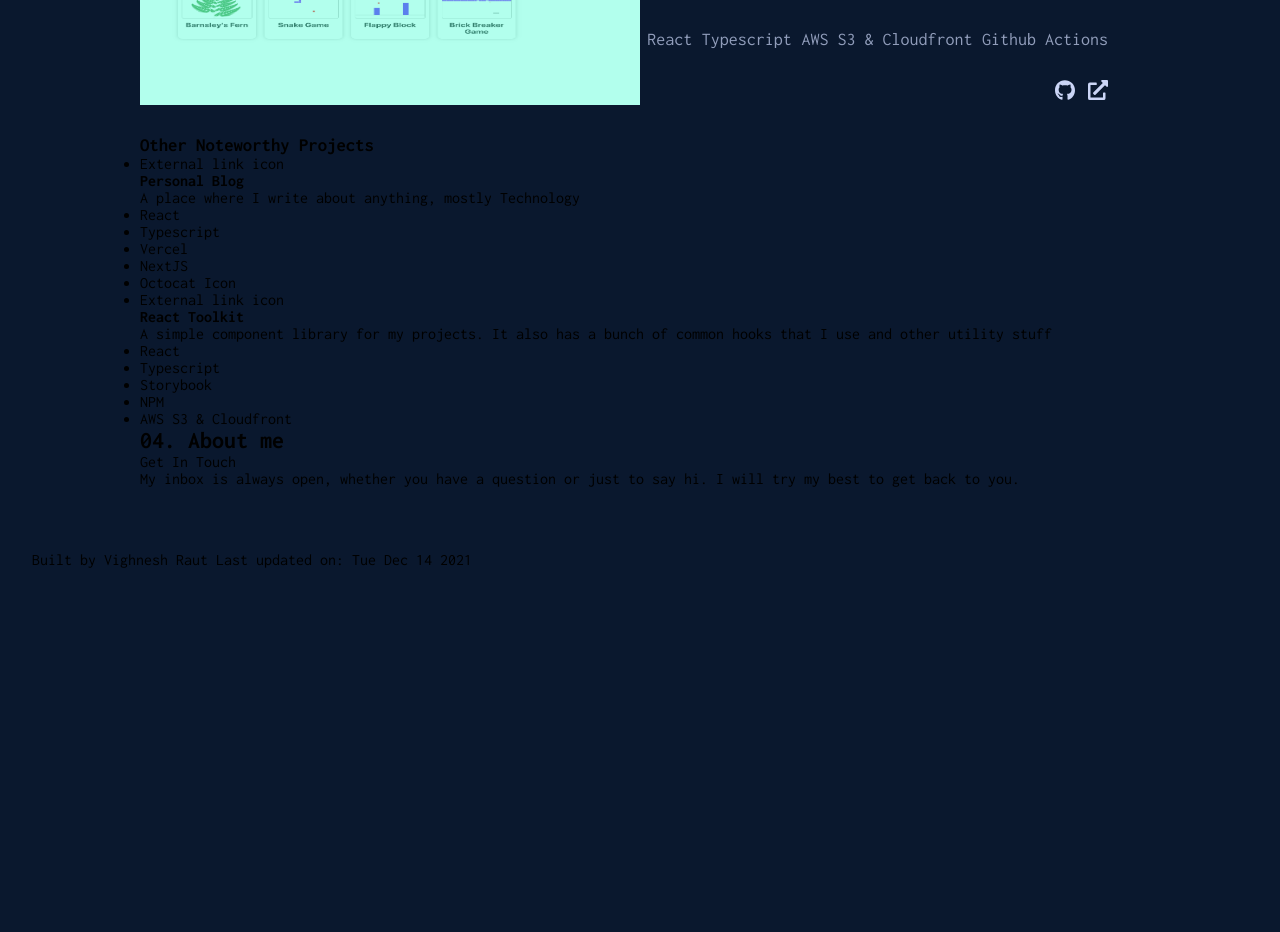
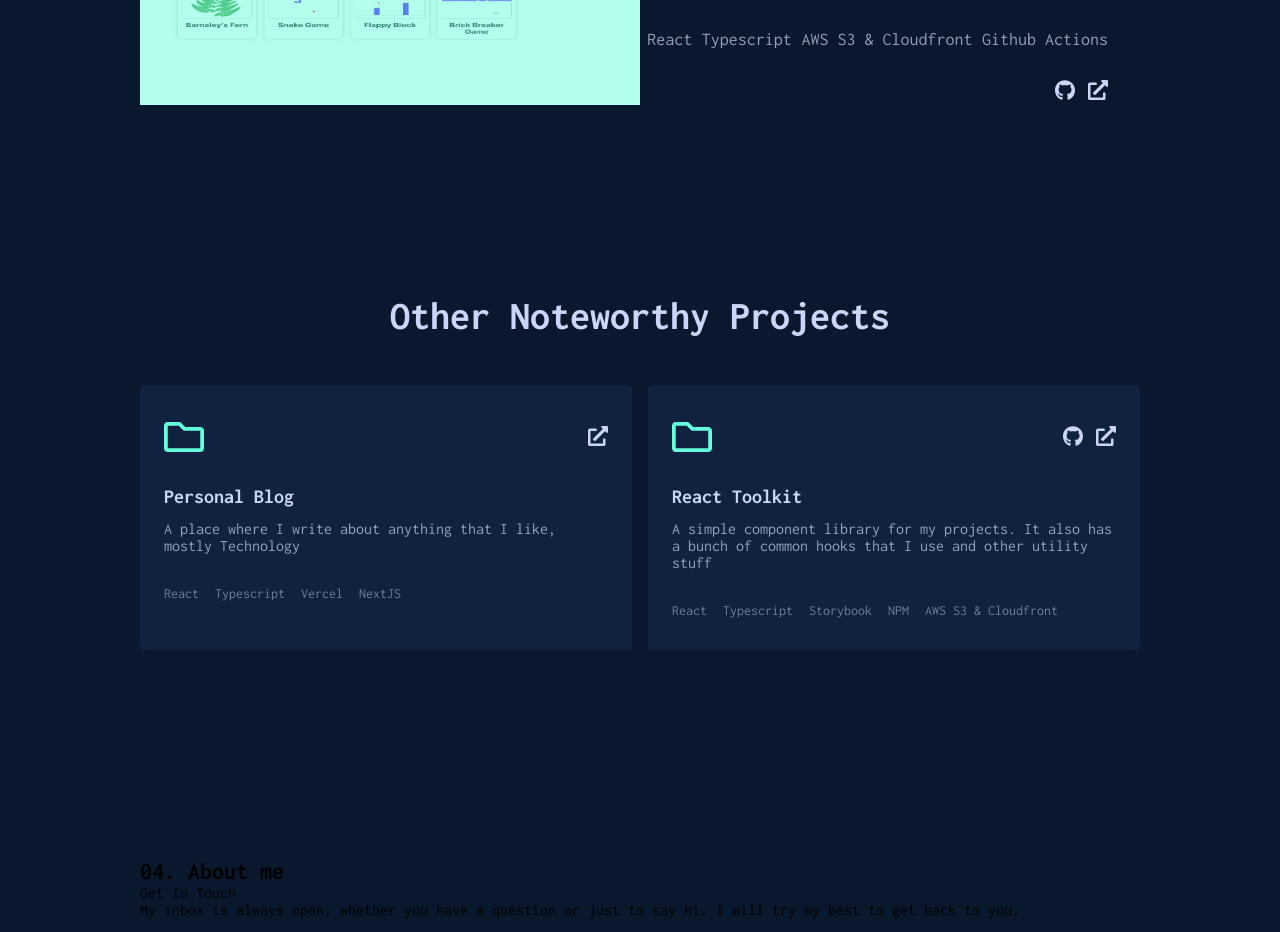
Before and after one commit to vighnesh153/vighnesh153.com_v2, a Next.js app: page / in a window 1280 px wide. Shown: the part 3700-4632 px from the top of the page. Before the commit the page ends 4268 px from the top, so only its background shows below. Built offline with nearby package versions, Linux system fonts and the light colour scheme.

Commit message:
feat: implement styles for otherNoteWorthy projects

```diff
--- a/components/Projects/FeaturedProjects.tsx
+++ b/components/Projects/FeaturedProjects.tsx
@@ -61,10 +61,7 @@ const FeaturedProjects = (): JSX.Element => {
                   </li>
                 </ul>
               </div>
-              <div
-                className="featured-project-image"
-                style={{ position: 'relative' }}
-              >
+              <div className="featured-project-image">
                 <Anchor
                   href={links.demo}
                   openInNewTab
--- /dev/null
+++ b/components/Projects/OtherNoteworthyProjects.tsx
@@ -0,0 +1,90 @@
+/**
+ * @author Vighnesh Raut <me@vighnesh153.com>
+ */
+
+import React from 'react';
+
+import config from 'config';
+
+import Folder from 'icons/Folder';
+import Octocat from 'icons/Octocat';
+import ExternalLink from 'icons/ExternalLink';
+
+import Anchor from 'components/Anchor';
+
+const OtherNoteworthyProjects = (): JSX.Element => {
+  return (
+    <section
+      id="other-noteworthy-projects"
+      className="other-noteworthy-projects"
+    >
+      <h3 className="other-noteworthy-projects-section-title">
+        Other Noteworthy Projects
+      </h3>
+
+      <ul className="other-noteworthy-projects-list">
+        {config.projects.otherNoteWorthy.map(
+          ({ id, technologies, description, heading, links }) => (
+            <li id={id} key={id} className="other-noteworthy-project">
+              <div className="other-noteworthy-project-top-bar">
+                <Folder
+                  role="presentation"
+                  className="other-noteworthy-project-top-bar-folder"
+                />
+
+                <ul className="other-noteworthy-project-links">
+                  {links.github && (
+                    <li className="other-noteworthy-project-link">
+                      <Anchor
+                        href={links.github}
+                        openInNewTab
+                        className="focus-dashed-outline"
+                      >
+                        <Octocat />
+                      </Anchor>
+                    </li>
+                  )}
+                  {links.demo && (
+                    <li className="other-noteworthy-project-link">
+                      <Anchor
+                        href={links.demo}
+                        openInNewTab
+                        className="focus-dashed-outline"
+                      >
+                        <ExternalLink />
+                      </Anchor>
+                    </li>
+                  )}
+                </ul>
+              </div>
+              <h4 className="other-noteworthy-project-heading">
+                <Anchor
+                  href={links.demo}
+                  openInNewTab
+                  className="focus-dashed-outline"
+                >
+                  {heading}
+                </Anchor>
+              </h4>
+              <p className="other-noteworthy-project-description">
+                {description}
+              </p>
+              <ul className="other-noteworthy-project-technologies">
+                {technologies.map((technology) => (
+                  <li
+                    key={technology}
+                    className="other-noteworthy-project-technology"
+                  >
+                    {technology}
+                  </li>
+                ))}
+              </ul>
+            </li>
+          )
+        )}
+      </ul>
+    </section>
+  );
+};
+
+export default OtherNoteworthyProjects;
--- a/components/Projects/Projects.tsx
+++ b/components/Projects/Projects.tsx
@@ -4,48 +4,14 @@
 
 import React from 'react';
 
-import config from 'config';
-
-import Anchor from 'components/Anchor';
 import FeaturedProjects from './FeaturedProjects';
+import OtherNoteworthyProjects from './OtherNoteworthyProjects';
 
 const Projects = (): JSX.Element => {
   return (
     <section id="projects" className="home-section projects">
       <FeaturedProjects />
-      <section id="other-noteworthy-projects">
-        <h3>Other Noteworthy Projects</h3>
-
-        {config.projects.otherNoteWorthy.map(
-          ({ id, technologies, description, heading, links }) => (
-            <section id={id} key={id}>
-              <ul className="links">
-                {links.github && (
-                  <li>
-                    <Anchor href={links.github} openInNewTab>
-                      Octocat Icon
-                    </Anchor>
-                  </li>
-                )}
-                {links.demo && (
-                  <li>
-                    <Anchor href={links.demo} openInNewTab>
-                      External link icon
-                    </Anchor>
-                  </li>
-                )}
-              </ul>
-              <h4>{heading}</h4>
-              <p>{description}</p>
-              <ul className="technologies">
-                {technologies.map((technology) => (
-                  <li key={technology}>{technology}</li>
-                ))}
-              </ul>
-            </section>
-          )
-        )}
-      </section>
+      <OtherNoteworthyProjects />
     </section>
   );
 };
--- a/config/config.tsx
+++ b/config/config.tsx
@@ -189,7 +189,8 @@ const config = {
       {
         id: 'personal-blog',
         heading: 'Personal Blog',
-        description: 'A place where I write about anything, mostly Technology',
+        description:
+          'A place where I write about anything that I like, mostly Technology',
         technologies: ['React', 'Typescript', 'Vercel', 'NextJS'],
         links: {
           github: '',
--- a/icons/ExternalLink.tsx
+++ b/icons/ExternalLink.tsx
@@ -15,6 +15,7 @@ const ExternalLink = (props: ExternalLinkProps): JSX.Element => {
       role="img"
       xmlns="http://www.w3.org/2000/svg"
       viewBox="0 0 512 512"
+      {...props}
     >
       <path
         fill="currentColor"
--- /dev/null
+++ b/icons/Folder.tsx
@@ -0,0 +1,28 @@
+/**
+ * @author Vighnesh Raut <me@vighnesh153.com>
+ */
+
+import React from 'react';
+
+interface FolderProps
+  extends Omit<React.SVGProps<SVGSVGElement>, 'as' | 'ref'> {}
+
+const Folder = (props: FolderProps): JSX.Element => {
+  return (
+    <svg
+      aria-hidden="true"
+      focusable="false"
+      role="img"
+      xmlns="http://www.w3.org/2000/svg"
+      viewBox="0 0 512 512"
+      {...props}
+    >
+      <path
+        fill="currentColor"
+        d="M464 128H272l-54.63-54.63c-6-6-14.14-9.37-22.63-9.37H48C21.49 64 0 85.49 0 112v288c0 26.51 21.49 48 48 48h416c26.51 0 48-21.49 48-48V176c0-26.51-21.49-48-48-48zm0 272H48V112h140.12l54.63 54.63c6 6 14.14 9.37 22.63 9.37H464v224z"
+      />
+    </svg>
+  );
+};
+
+export default Folder;
--- a/pages/_app.tsx
+++ b/pages/_app.tsx
@@ -21,6 +21,7 @@ import 'styles/components/Experience.scss';
 // Projects component styles
 import 'styles/components/Projects.scss';
 import 'styles/components/FeaturedProjects.scss';
+import 'styles/components/OtherNoteworthyProjects.scss';
 
 function MyApp({ Component, pageProps }: AppProps) {
   return <Component {...pageProps} />;
--- /dev/null
+++ b/styles/components/OtherNoteworthyProjects.scss
@@ -0,0 +1,110 @@
+.projects .other-noteworthy-projects {
+  margin-top: 20vh;
+  margin-bottom: 20vh;
+
+  .other-noteworthy-projects-section-title {
+    font-size: var(--t-1000);
+    color: hsl(var(--major-text-color));
+    text-align: center;
+  }
+
+  .other-noteworthy-projects-list {
+    padding-block: 3rem;
+
+    display: grid;
+    grid-template-columns: repeat(auto-fit, minmax(250px, 1fr));
+    grid-gap: 1rem;
+
+    list-style: none;
+
+    .other-noteworthy-project {
+      padding: 2rem 1.5rem;
+
+      background-color: hsl(var(--color-primary-light));
+      border-radius: 0.3rem;
+
+      transition: var(--standard-transition);
+
+      @media (prefers-reduced-motion: no-preference) {
+        cursor: pointer;
+
+        &:hover,
+        &:focus-within {
+          transform: translateY(-0.5rem);
+        }
+      }
+
+      .other-noteworthy-project-top-bar {
+        display: flex;
+        align-items: center;
+        justify-content: space-between;
+
+        .other-noteworthy-project-top-bar-folder {
+          width: var(--t-1000);
+
+          color: hsl(var(--color-secondary));
+        }
+
+        .other-noteworthy-project-links {
+          display: flex;
+          align-items: center;
+          gap: 0.8rem;
+
+          list-style: none;
+
+          a {
+            color: hsla(var(--color-secondary));
+
+            svg {
+              width: var(--t-600);
+              color: hsl(var(--major-text-color));
+            }
+
+            &:hover,
+            &:focus-within {
+              svg {
+                color: hsl(var(--color-secondary));
+              }
+            }
+          }
+        }
+      }
+
+      .other-noteworthy-project-heading {
+        margin-top: 1.8rem;
+
+        color: hsl(var(--major-text-color));
+        font-size: var(--t-600);
+
+        &:hover,
+        &:focus-within {
+          color: hsl(var(--color-secondary));
+        }
+      }
+
+      .other-noteworthy-project-description {
+        margin-top: 0.8rem;
+
+        color: hsla(var(--major-text-color), 70%);
+        font-size: var(--t-400);
+      }
+
+      .other-noteworthy-project-technologies {
+        margin-top: 2rem;
+
+        display: flex;
+        gap: 0.3rem;
+        flex-wrap: wrap;
+
+        list-style: none;
+
+        .other-noteworthy-project-technology {
+          margin-right: 0.7rem;
+
+          font-size: var(--t-300);
+          color: hsla(var(--major-text-color), 50%);
+        }
+      }
+    }
+  }
+}
```
